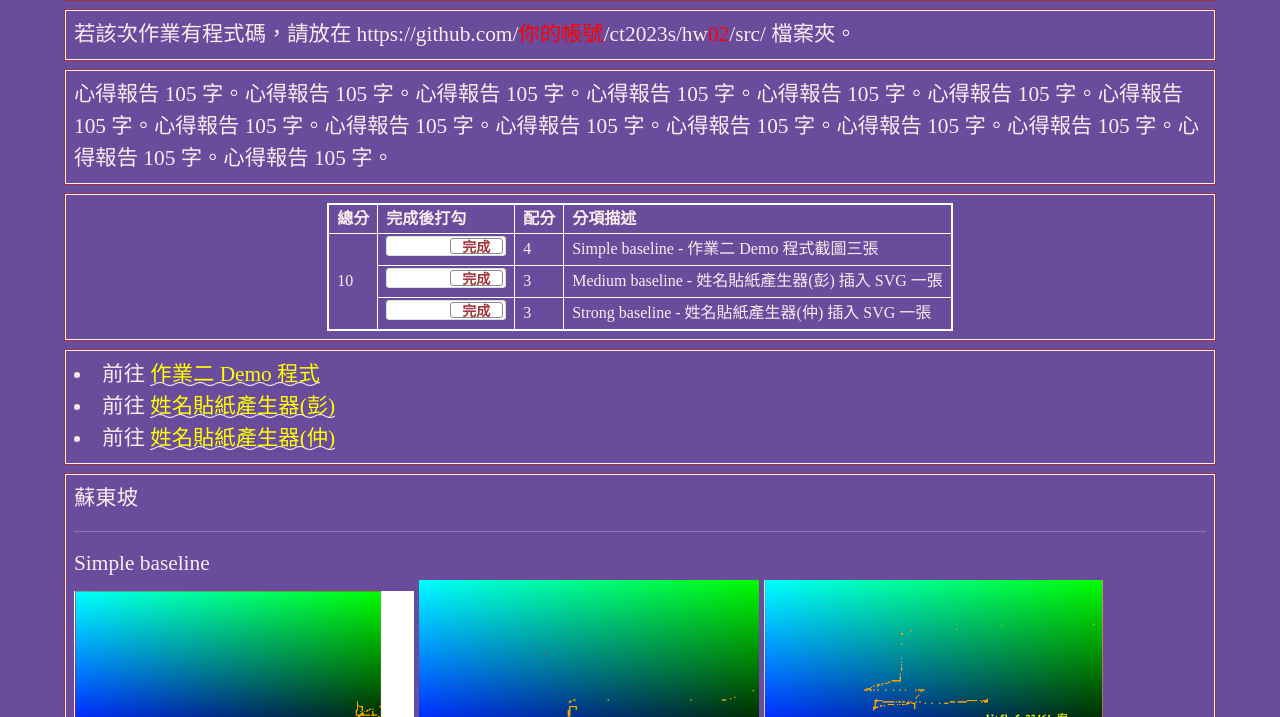
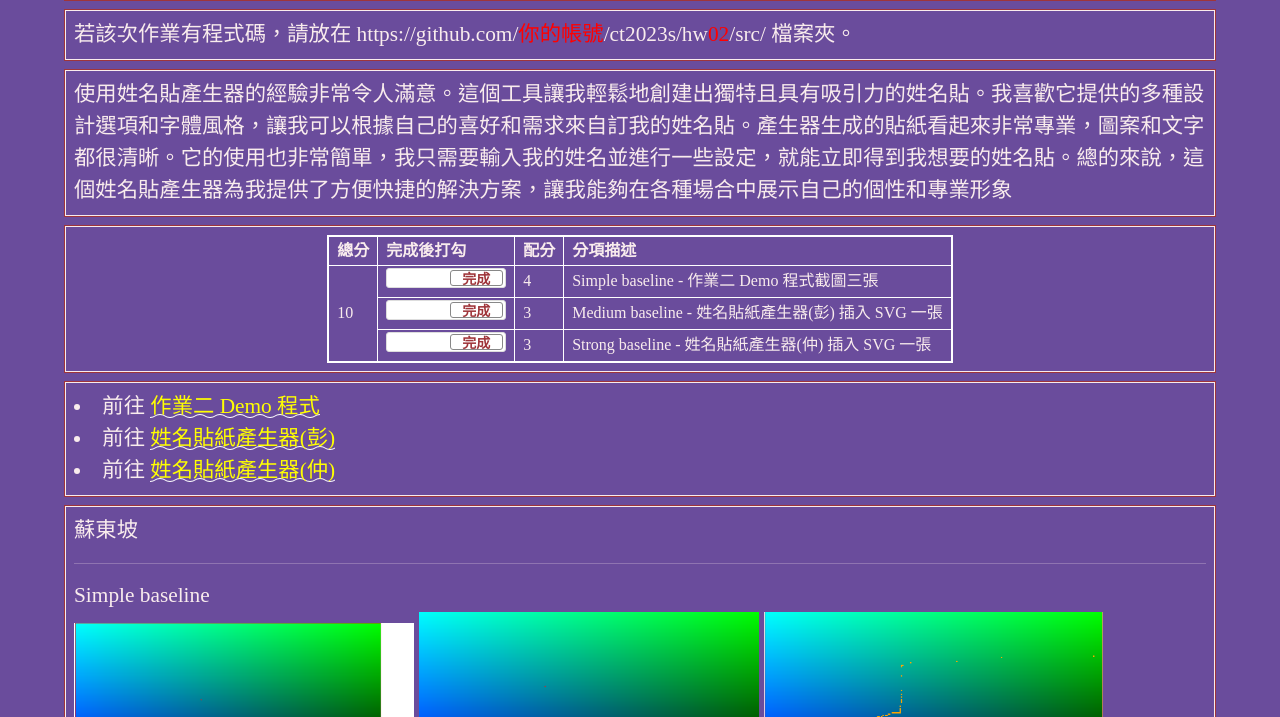
Before and after one commit to yoyotsao/ct2023s, a plain HTML site: page hw02/index.html in a window 1280 px wide. Shown: the part 83-800 px from the top of the page. Drawn offline with nearby package versions, Linux system fonts and the light colour scheme.

Commit message:
Update index.html

```diff
--- a/hw02/index.html
+++ b/hw02/index.html
@@ -185,7 +185,8 @@
   <!-- ------------------------------------------------>
   <div class="row hw12">
     <div class="col-md-12 twenty">
-      心得報告 105 字。心得報告 105 字。心得報告 105 字。心得報告 105 字。心得報告 105 字。心得報告 105 字。心得報告 105 字。心得報告 105 字。心得報告 105 字。心得報告 105 字。心得報告 105 字。心得報告 105 字。心得報告 105 字。心得報告 105 字。心得報告 105 字。
+
+使用姓名貼產生器的經驗非常令人滿意。這個工具讓我輕鬆地創建出獨特且具有吸引力的姓名貼。我喜歡它提供的多種設計選項和字體風格，讓我可以根據自己的喜好和需求來自訂我的姓名貼。產生器生成的貼紙看起來非常專業，圖案和文字都很清晰。它的使用也非常簡單，我只需要輸入我的姓名並進行一些設定，就能立即得到我想要的姓名貼。總的來說，這個姓名貼產生器為我提供了方便快捷的解決方案，讓我能夠在各種場合中展示自己的個性和專業形象
     </div>
   </div>
 
```
